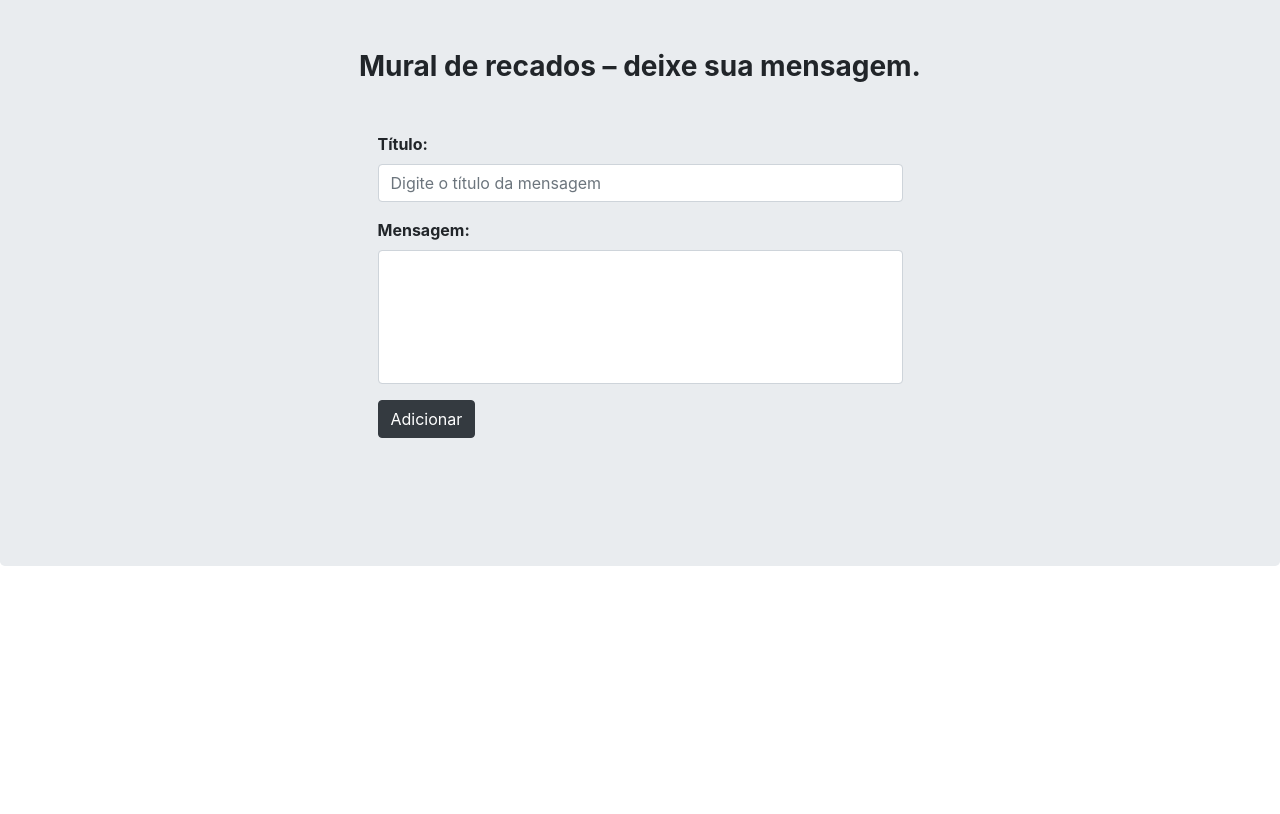
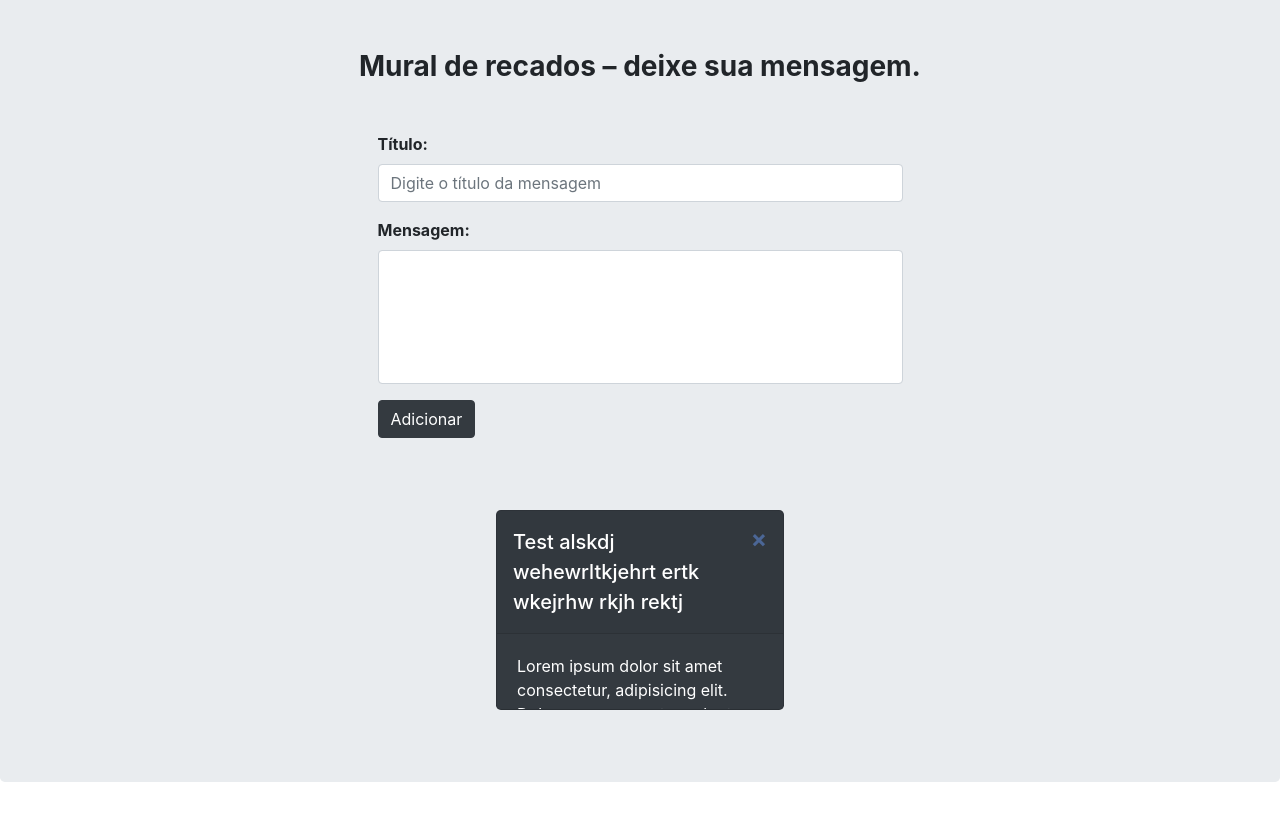
Before and after one commit to rovedajr/vanillajs-scrapbook, a plain HTML site: page index.html in a window 1280 px wide. Shown: the part 62-876 px from the top of the page. Before the commit the page ends 800 px from the top, so only its background shows below. Drawn offline with nearby package versions, Linux system fonts and the light colour scheme.

Commit message:
CSS major overhaul

```diff
--- a/scrapbookEngine.js
+++ b/scrapbookEngine.js
@@ -2,9 +2,11 @@ let field = document.querySelector('#scrapsField')
 let messageTitle = document.querySelector('#messageTitle')
 let messageBody = document.querySelector('#messageBody')
 let button = document.getElementsByTagName("button")[0]
-let tasks = JSON.parse(localStorage.getItem('task_list')) || [
-    // { titulo: 'Test', mensagem: 'Lorem ipsum dolor sit amet consectetur, adipisicing elit. Dolorum consequatur voluptas deleniti.' }
-]
+let tasks =
+    // JSON.parse(localStorage.getItem('task_list')) ||
+    [
+        { titulo: 'Test alskdj wehewrltkjehrt ertk wkejrhw rkjh rektj', mensagem: 'Lorem ipsum dolor sit amet consectetur, adipisicing elit. Dolorum consequatur voluptas deleniti.' }
+    ]
 
 
 
@@ -29,8 +31,11 @@ function renderCard() {
         card.classList.add('card', 'bg-dark', 'col-md-3', 'text-white', 'message-cards', 'm-2')
 
         let headerBox = document.createElement('div')
+        let titleBox = document.createElement('h5')
+        titleBox.classList.add('cardTitle')
         headerBox.classList.add('card-header')
-        headerBox.innerText = task.titulo
+        titleBox.innerText = task.titulo
+        headerBox.appendChild(titleBox)
 
         let messageBody = document.createElement('div')
         messageBody.classList.add('card-body', 'scroll')
@@ -42,6 +47,12 @@ function renderCard() {
         card.appendChild(headerBox)
         card.appendChild(messageBody)
         field.appendChild(card)
+
+        let butao = document.createElement('button')
+        butao.classList.add('close')
+        butao.setAttribute('data-dismis', 'modal')
+        butao.innerHTML = '<span aria-hidden="true">×</span>'
+        headerBox.appendChild(butao)
     }
 }
 
--- a/styles.css
+++ b/styles.css
@@ -1,3 +1,5 @@
+/* * {border: 1px solid red;} */
+
 textarea {
   resize: none;
 }
@@ -7,8 +9,82 @@ textarea {
 }
 
 .message-cards {
-  max-height: 200px;
+max-height: 200px;
+padding: 0;
+
+background-color: rgb(255, 255, 255);
+border-bottom-color: rgba(0, 0, 0, 0.2);
+border-bottom-left-radius: 4.8px;
+border-bottom-right-radius: 4.8px;
+border-top-left-radius: 4.8px;
+border-top-right-radius: 4.8px;
+border-top-style: solid;
+border-top-width: 1px;
+box-sizing: border-box;
+color: rgb(33, 37, 41);
+display: flex;
+/* flex-direction: column; */
+font-size: 16px;
+font-weight: 400;
+line-height: 24px;
+position: relative;
+text-align: left;
 }
+
+
+
+.card-header {
+  align-items: flex-start;
+  box-sizing: border-box;
+  display: flex;
+  font-size: 16px;
+  font-weight: 400;
+  justify-content: space-between;
+  line-height: 24px;
+  padding-bottom: 16px;
+  padding-left: 16px;
+  padding-right: 16px;
+  padding-top: 16px;
+  pointer-events: auto;
+  text-align: left;
+}
+
+.cardTitle {
+  box-sizing: border-box;
+  font-family: -apple-system, BlinkMacSystemFont, "Segoe UI", Roboto, "Helvetica Neue", Arial, "Noto Sans", sans-serif, "Apple Color Emoji", "Segoe UI Emoji", "Segoe UI Symbol", "Noto Color Emoji";
+  font-size: 20px;
+  font-weight: 500;
+  line-height: 30px;
+  margin-bottom: 0px;
+  margin-top: 0px;
+  pointer-events: auto;
+  text-align: left;
+}
+
+.card-header .close {
+  background-color: rgba(0, 0, 0, 0);
+  box-sizing: border-box;
+  color:cornflowerblue;
+  cursor: pointer;
+  float: right;
+  font-size: 24px;
+  font-weight: 700;
+  line-height: 24px;
+  margin-bottom: -16px;
+  margin-left: 0px;
+  margin-right: -16px;
+  margin-top: -16px;
+  opacity: 0.5;
+  overflow: visible;
+  overflow-x: visible;
+  overflow-y: visible;
+  pointer-events: auto;
+  text-align: center;
+  text-shadow:none;
+  text-transform: none;
+  padding: 16px;
+}
+
 
 .scroll {
   overflow-y: scroll;
```
